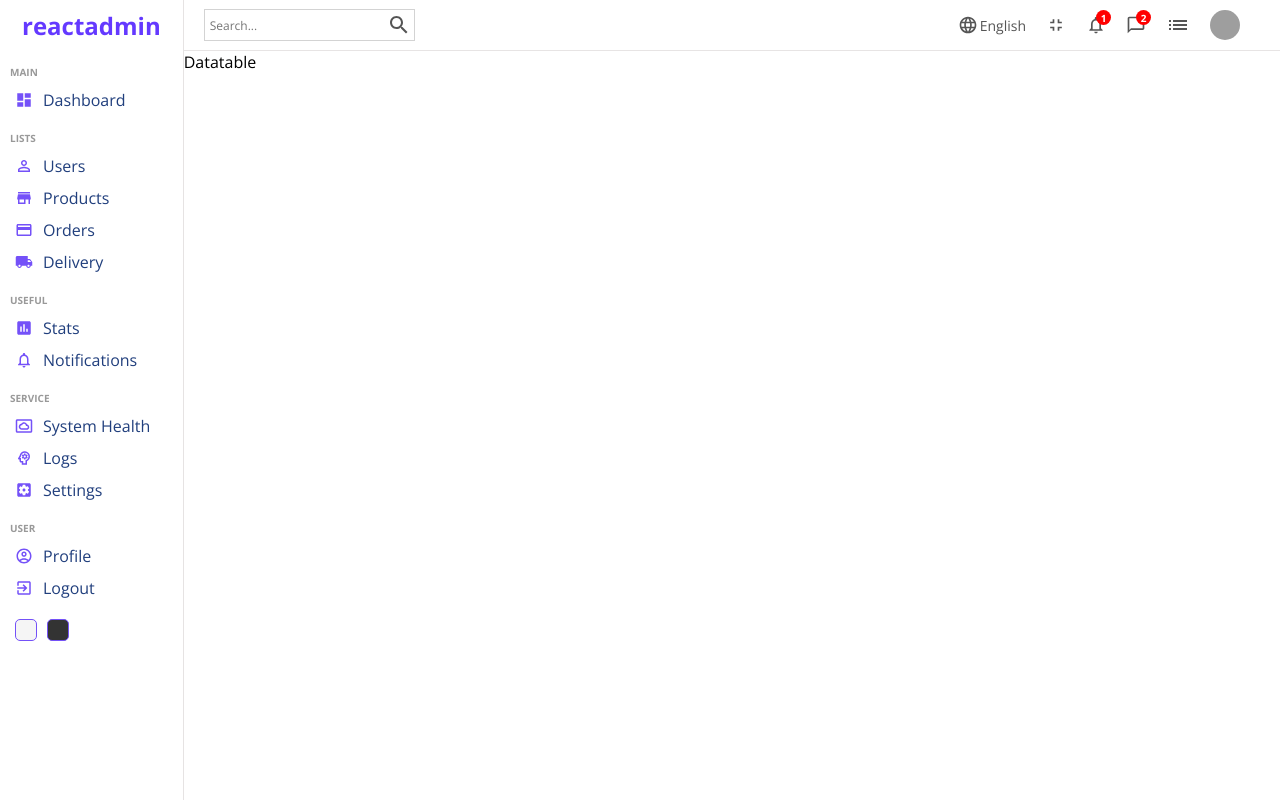
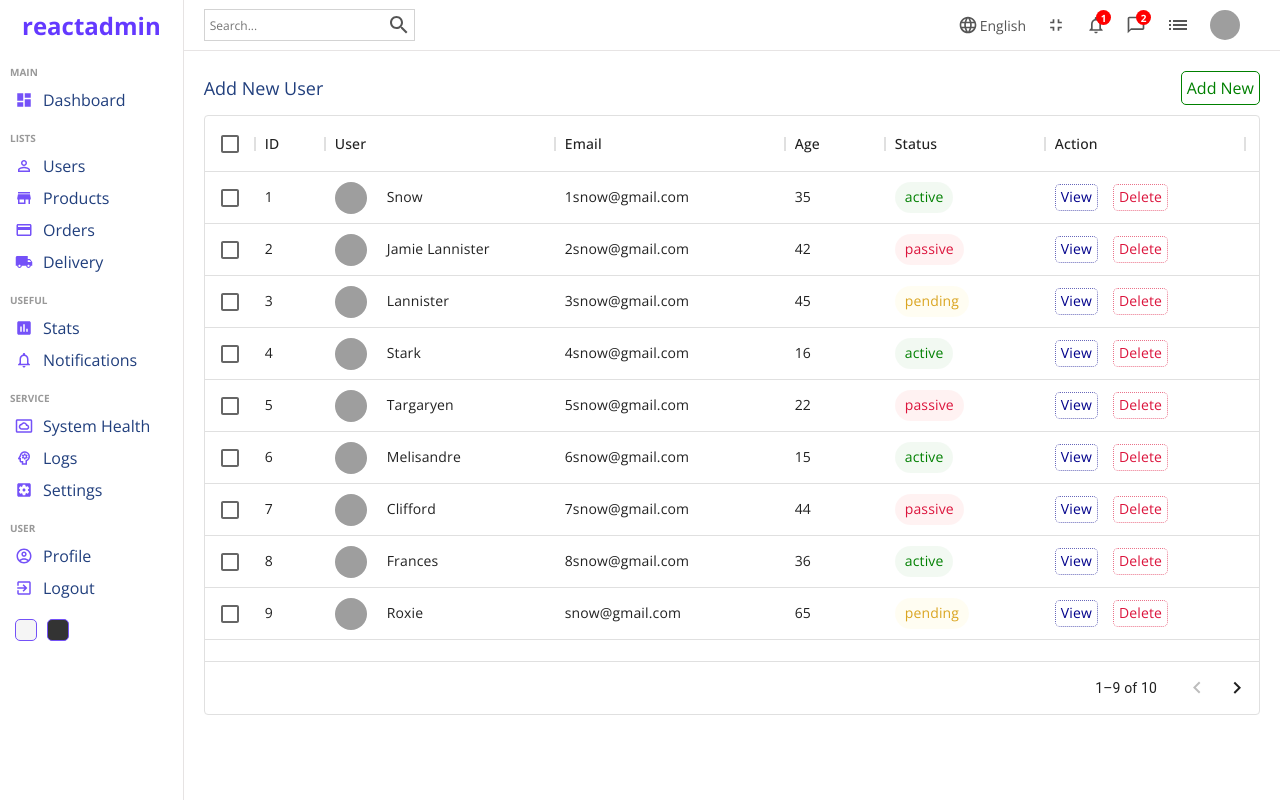
Before and after one commit to chizobavictory/react_dashboard, a React (Create React App) app: page /users in a window 1280 px wide. Built offline with nearby package versions, Linux system fonts and the light colour scheme; grey boxes are pictures that could not be loaded.

Commit message:
datatable component 🧩

```diff
--- a/src/components/datatable/Datatable.tsx
+++ b/src/components/datatable/Datatable.tsx
@@ -1,9 +1,56 @@
-import './datatable.scss'
+import "./datatable.scss";
+import { DataGrid } from "@mui/x-data-grid";
+import { userColumns, userRows } from "../../datatablesource";
+import { Link } from "react-router-dom";
+import { useState } from "react";
 
 const Datatable = () => {
+  const [data, setData] = useState(userRows);
+
+  const handleDelete = (id: number) => {
+    setData(data.filter((item) => item.id !== id));
+  };
+
+  const actionColumn = [
+    {
+      field: "action",
+      headerName: "Action",
+      width: 200,
+      renderCell: (params: { row: { id: number } }) => {
+        return (
+          <div className="cellAction">
+            <Link to="/users/test" style={{ textDecoration: "none" }}>
+              <div className="viewButton">View</div>
+            </Link>
+            <div
+              className="deleteButton"
+              onClick={() => handleDelete(params.row.id)}
+            >
+              Delete
+            </div>
+          </div>
+        );
+      },
+    },
+  ];
   return (
-    <div>Datatable</div>
-  )
-}
+    <div className="datatable">
+      <div className="datatableTitle">
+        Add New User
+        <Link to="/users/new" className="link">
+          Add New
+        </Link>
+      </div>
+      <DataGrid
+        className="datagrid"
+        rows={data}
+        columns={userColumns.concat(actionColumn)}
+        pageSize={9}
+        rowsPerPageOptions={[9]}
+        checkboxSelection
+      />
+    </div>
+  );
+};
 
-export default Datatable
+export default Datatable;
--- a/src/components/datatable/datatable.scss
+++ b/src/components/datatable/datatable.scss
@@ -4,8 +4,8 @@
 
   .datatableTitle{
     width: 100%;
-    font-size: 24px;
-    color: gray;
+    font-size: 18px;
+    color: #213F7D;
     margin-bottom: 10px;
     display: flex;
     align-items: center;
@@ -37,8 +37,8 @@
   }
 
   .cellWithStatus {
-    padding: 5px;
-    border-radius: 5px;
+    padding: 5px 10px;
+    border-radius: 50px;
 
     &.active {
       background-color: rgba(0, 128, 0, 0.05);
--- /dev/null
+++ b/src/datatablesource.js
@@ -0,0 +1,123 @@
+export const userColumns = [
+  { field: "id", headerName: "ID", width: 70 },
+  {
+    field: "user",
+    headerName: "User",
+    width: 230,
+    renderCell: (params) => {
+      return (
+        <div className="cellWithImg">
+          <img className="cellImg" src={params.row.img} alt="avatar" />
+          {params.row.username}
+        </div>
+      );
+    },
+  },
+  {
+    field: "email",
+    headerName: "Email",
+    width: 230,
+  },
+
+  {
+    field: "age",
+    headerName: "Age",
+    width: 100,
+  },
+  {
+    field: "status",
+    headerName: "Status",
+    width: 160,
+    renderCell: (params) => {
+      return (
+        <div className={`cellWithStatus ${params.row.status}`}>
+          {params.row.status}
+        </div>
+      );
+    },
+  },
+];
+
+//temporary data
+export const userRows = [
+  {
+    id: 1,
+    username: "Snow",
+    img: "https://images.pexels.com/photos/1820770/pexels-photo-1820770.jpeg?auto=compress&cs=tinysrgb&dpr=2&w=500",
+    status: "active",
+    email: "1snow@gmail.com",
+    age: 35,
+  },
+  {
+    id: 2,
+    username: "Jamie Lannister",
+    img: "https://images.pexels.com/photos/1820770/pexels-photo-1820770.jpeg?auto=compress&cs=tinysrgb&dpr=2&w=500",
+    email: "2snow@gmail.com",
+    status: "passive",
+    age: 42,
+  },
+  {
+    id: 3,
+    username: "Lannister",
+    img: "https://images.pexels.com/photos/1820770/pexels-photo-1820770.jpeg?auto=compress&cs=tinysrgb&dpr=2&w=500",
+    email: "3snow@gmail.com",
+    status: "pending",
+    age: 45,
+  },
+  {
+    id: 4,
+    username: "Stark",
+    img: "https://images.pexels.com/photos/1820770/pexels-photo-1820770.jpeg?auto=compress&cs=tinysrgb&dpr=2&w=500",
+    email: "4snow@gmail.com",
+    status: "active",
+    age: 16,
+  },
+  {
+    id: 5,
+    username: "Targaryen",
+    img: "https://images.pexels.com/photos/1820770/pexels-photo-1820770.jpeg?auto=compress&cs=tinysrgb&dpr=2&w=500",
+    email: "5snow@gmail.com",
+    status: "passive",
+    age: 22,
+  },
+  {
+    id: 6,
+    username: "Melisandre",
+    img: "https://images.pexels.com/photos/1820770/pexels-photo-1820770.jpeg?auto=compress&cs=tinysrgb&dpr=2&w=500",
+    email: "6snow@gmail.com",
+    status: "active",
+    age: 15,
+  },
+  {
+    id: 7,
+    username: "Clifford",
+    img: "https://images.pexels.com/photos/1820770/pexels-photo-1820770.jpeg?auto=compress&cs=tinysrgb&dpr=2&w=500",
+    email: "7snow@gmail.com",
+    status: "passive",
+    age: 44,
+  },
+  {
+    id: 8,
+    username: "Frances",
+    img: "https://images.pexels.com/photos/1820770/pexels-photo-1820770.jpeg?auto=compress&cs=tinysrgb&dpr=2&w=500",
+    email: "8snow@gmail.com",
+    status: "active",
+    age: 36,
+  },
+  {
+    id: 9,
+    username: "Roxie",
+    img: "https://images.pexels.com/photos/1820770/pexels-photo-1820770.jpeg?auto=compress&cs=tinysrgb&dpr=2&w=500",
+    email: "snow@gmail.com",
+    status: "pending",
+    age: 65,
+  },
+  {
+    id: 10,
+    username: "Roxie",
+    img: "https://images.pexels.com/photos/1820770/pexels-photo-1820770.jpeg?auto=compress&cs=tinysrgb&dpr=2&w=500",
+    email: "snow@gmail.com",
+    status: "active",
+    age: 65,
+  },
+];
```
